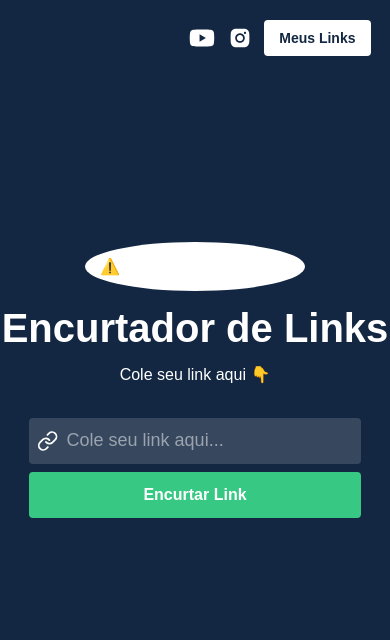
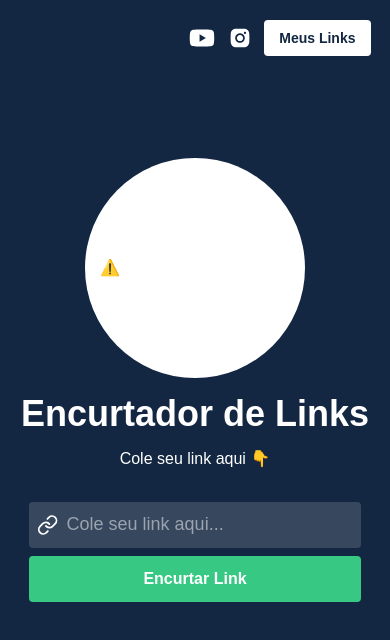
Before and after one commit to alansods/encurtador-de-links, a React (Create React App) app: page / in a window 390 px wide. Shown: the top 640 px of the page. Built offline with nearby package versions, Linux system fonts and the light colour scheme; no server answers.

Commit message:
mais css

```diff
--- a/src/pages/Home/home.css
+++ b/src/pages/Home/home.css
@@ -22,6 +22,7 @@
 .logo h1{
   font-size: 60px;
   color: #fff;
+  text-align: center;
 }
 
 .logo span {
@@ -118,7 +119,7 @@
   }
 
   .logo h1{
-    font-size: 36px;
+    font-size: 36px !important;
   }
 
   .logo span{
--- a/src/pages/Home/index.js
+++ b/src/pages/Home/index.js
@@ -7,7 +7,7 @@ export default function Home() {
     <div className="container-home">
 
       <div className="logo">
-      <lottie-player style={{width: "220px", "border-radius": "50%", background: "#fff", padding: "15px", "margin-bottom": "15px"}} src="https://assets8.lottiefiles.com/packages/lf20_fzpss2yc.json"  background="transparent" speed="1" loop  autoplay></lottie-player>
+      <lottie-player style={{width: "220px", height: "220px", "border-radius": "50%", background: "#fff", padding: "15px", "margin-bottom": "15px"}} src="https://assets8.lottiefiles.com/packages/lf20_fzpss2yc.json"  background="transparent" speed="1" loop  autoplay></lottie-player>
         <h1>Encurtador de Links</h1>
         <span>Cole seu link aqui 👇</span>
       </div>
```
